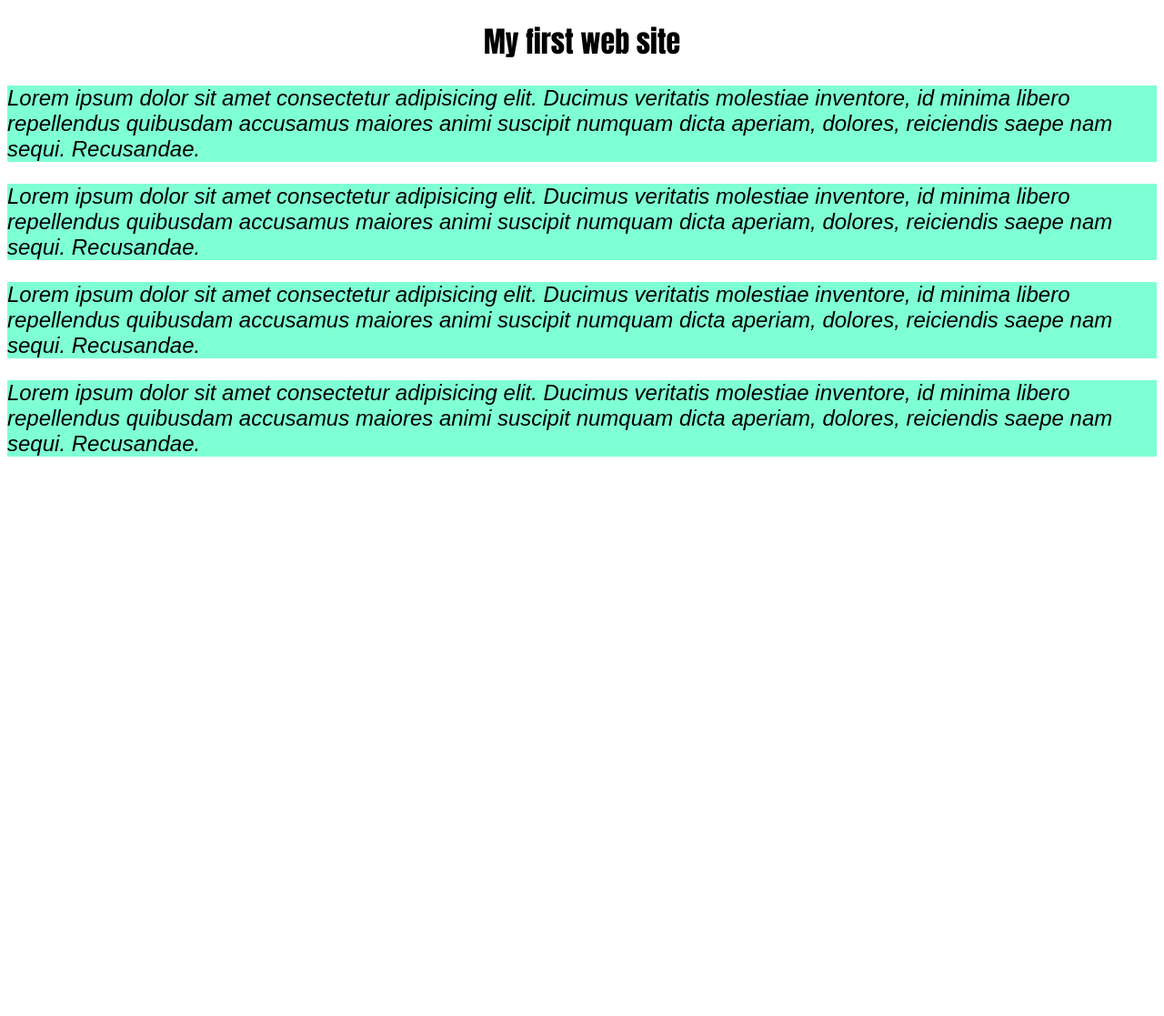
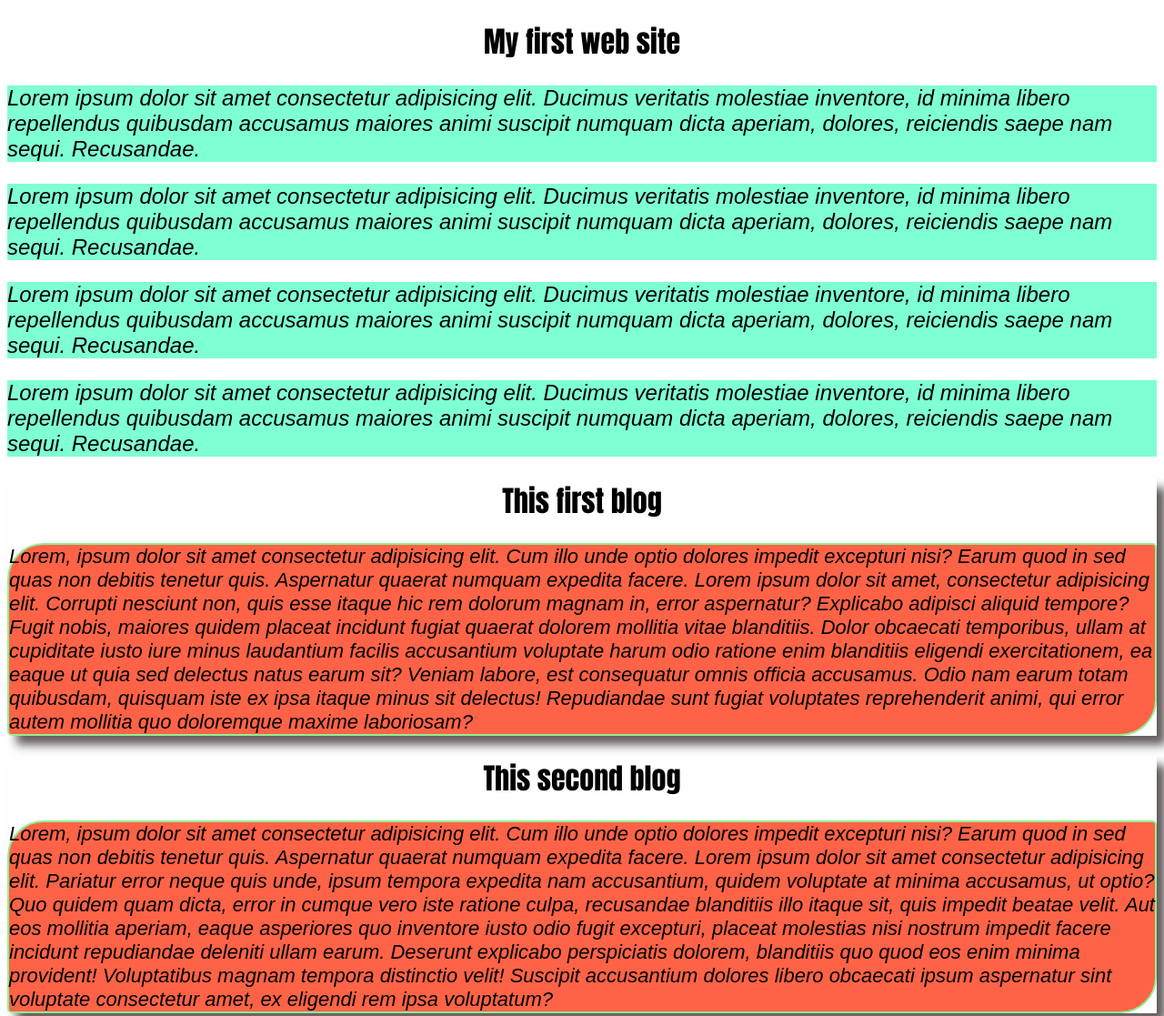
Before and after one commit to Nadimmo/my_second_repo, a plain HTML site: page index.html in a window 1280 px wide. Shown: the top 1117 px of the page at 91% size. Before the commit the page ends 800 px from the top, so only its background shows below. Drawn offline with Linux system fonts and the light colour scheme.

Commit message:
add new text

```diff
--- a/index.html
+++ b/index.html
@@ -12,5 +12,16 @@
     <p>Lorem ipsum dolor sit amet consectetur adipisicing elit. Ducimus veritatis molestiae inventore, id minima libero repellendus quibusdam accusamus maiores animi suscipit numquam dicta aperiam, dolores, reiciendis saepe nam sequi. Recusandae.</p>
     <p>Lorem ipsum dolor sit amet consectetur adipisicing elit. Ducimus veritatis molestiae inventore, id minima libero repellendus quibusdam accusamus maiores animi suscipit numquam dicta aperiam, dolores, reiciendis saepe nam sequi. Recusandae.</p>
     <p>Lorem ipsum dolor sit amet consectetur adipisicing elit. Ducimus veritatis molestiae inventore, id minima libero repellendus quibusdam accusamus maiores animi suscipit numquam dicta aperiam, dolores, reiciendis saepe nam sequi. Recusandae.</p>
+    <div class="div">
+        <div>
+            <h1>This first blog</h1>
+            <p>Lorem, ipsum dolor sit amet consectetur adipisicing elit. Cum illo unde optio dolores impedit excepturi nisi? Earum quod in sed quas non debitis tenetur quis. Aspernatur quaerat numquam expedita facere. Lorem ipsum dolor sit amet, consectetur adipisicing elit. Corrupti nesciunt non, quis esse itaque hic rem dolorum magnam in, error aspernatur? Explicabo adipisci aliquid tempore? Fugit nobis, maiores quidem placeat incidunt fugiat quaerat dolorem mollitia vitae blanditiis. Dolor obcaecati temporibus, ullam at cupiditate iusto iure minus laudantium facilis accusantium voluptate harum odio ratione enim blanditiis eligendi exercitationem, ea eaque ut quia sed delectus natus earum sit? Veniam labore, est consequatur omnis officia accusamus. Odio nam earum totam quibusdam, quisquam iste ex ipsa itaque minus sit delectus! Repudiandae sunt fugiat voluptates reprehenderit animi, qui error autem mollitia quo doloremque maxime laboriosam?</p>
+        </div>
+        <div>
+            <h1>This second blog</h1>
+            <p>Lorem, ipsum dolor sit amet consectetur adipisicing elit. Cum illo unde optio dolores impedit excepturi nisi? Earum quod in sed quas non debitis tenetur quis. Aspernatur quaerat numquam expedita facere. Lorem ipsum dolor sit amet consectetur adipisicing elit. Pariatur error neque quis unde, ipsum tempora expedita nam accusantium, quidem voluptate at minima accusamus, ut optio? Quo quidem quam dicta, error in cumque vero iste ratione culpa, recusandae blanditiis illo itaque sit, quis impedit beatae velit. Aut eos mollitia aperiam, eaque asperiores quo inventore iusto odio fugit excepturi, placeat molestias nisi nostrum impedit facere incidunt repudiandae deleniti ullam earum. Deserunt explicabo perspiciatis dolorem, blanditiis quo quod eos enim minima provident! Voluptatibus magnam tempora distinctio velit! Suscipit accusantium dolores libero obcaecati ipsum aspernatur sint voluptate consectetur amet, ex eligendi rem ipsa voluptatum?</p>
+        </div>
+
+    </div>
 </body>
 </html>
--- a/style.css
+++ b/style.css
@@ -8,3 +8,15 @@ h1{
     text-align: center;
     font-family: Impact, Haettenschweiler, 'Arial Narrow Bold', sans-serif;
 }
+.div p{
+    display: flex;
+    background-color: tomato;
+    color: black;
+    font-size: 22px;
+    border: 2px solid lightgreen;
+    border-radius: 40px 5px;
+    font-family: Arial, Helvetica, sans-serif;
+}
+.div div{
+    box-shadow: 10px 10px 10px rgb(100, 93, 93);
+}
```
